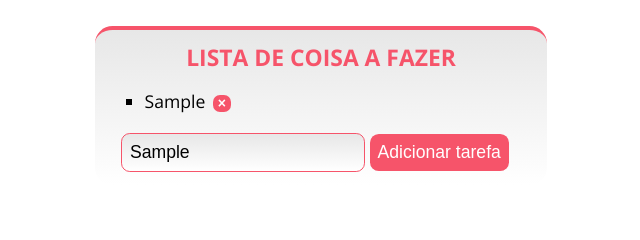
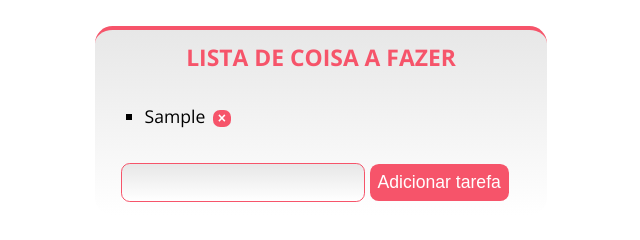
Before and after one commit to fabianelima/To-Do, a plain HTML site: page index.html in a window 1280 px wide. Both pictures are taken after typing "Sample" into the empty fields and a click on the button "Adicionar tarefa". Shown: the whole page, without its empty margins (319-959 px from the left). Drawn offline with nearby package versions, Linux system fonts and the light colour scheme.

Commit message:
Problema no remove de novo
Achei que tinha terminado o negócio, mas esqueci que a função remove,
sem identificar o que exatamente tá removendo, apaga vários itens duma
vez. E esse :poop: do CoffeeScript zoa tudo as iteração de for, e algo
que seria simples vira um pesadelo. Ainda não sei como resolver.

```diff
--- a/assets/script.js
+++ b/assets/script.js
@@ -8,10 +8,12 @@
 		=> Known issues:
 			- O 'for' que exibe os 'todos' não estava funcionando; por algum motivo ele não sabe lidar com 'for i in todos.length', tive que fazer um xunxo.
 			- É muito bizarra a forma como o CoffeeScript compila os 'for', preciso ver a forma alternativa que o Aléssio sugeriu.
-			- Não sei se ele está compilando em JS direito, ele suja muito o código.
-			- O Coffee bota 'return' em tudo, inclusive no início da função de clique do botão [equivalente a 'addEventListener()' no JS puro, '.on('click')' no jQuery].
-			- Se coloco o 'remove()' dentro do 'show()', como no tutorial que estou seguindo, dá um erro de exceção do jQuery. Vou ver como ele compila isso.
-			- Aceita strings vazias.
+
+		=> Futuros features:
+			- Fazer o botão de remove ficar visível só quando o mouse passa em cima da task
+			- Impedir uso de tags HTML [validar formulario]
+			- Enriquecer a interface, permitindo que mais listas sejam criadas [talvez um daqueles features que não vão ser implementados nunca, mas fica aqui na lista só pra constar pois vai que....
+			- Ver se ele está pegando direitinho qual botão de remove é clicado [acabei de ver sem querer que quando se intenta deletar um item, ele deleta outro]
  */
 
 (function() {
@@ -34,9 +36,13 @@
       var task, todos;
       task = $('.task').val();
       todos = getTodos();
-      todos.push(task);
-      localStorage.setItem('todo', JSON.stringify(todos));
-      show();
+      if (task === '' || task === null) {
+        alert('Campo vazio!');
+      } else {
+        todos.push(task);
+        localStorage.setItem('todo', JSON.stringify(todos));
+        show();
+      }
       return false;
     };
 
@@ -46,6 +52,7 @@
       id = $(this).attr('id');
       todos = getTodos();
       todos.splice(id, 1);
+      console.log(todos.splice(id, 1));
       localStorage.setItem('todo', JSON.stringify(todos));
       show();
       return false;
@@ -58,7 +65,7 @@
       showtodo = '<ul>';
       j = todos.length;
       for (i = _i = 0; 0 <= j ? _i < j : _i > j; i = 0 <= j ? ++_i : --_i) {
-        showtodo += '<li>' + todos[i] + '<button class="remove">&times;</button></li>';
+        showtodo += '<li>' + todos[i] + '<button class="remove" id="' + i + '">&times;</button></li>';
       }
       showtodo += '</ul>';
       $('.todos').html(showtodo);
@@ -68,7 +75,13 @@
     $('.add').on('click', function() {
       add();
       show();
+      $('.task').val('');
     });
+
+    /* Essa função ainda precisa ser revista porque ela deleta várias
+    	coisas ao mesmo tempo, mas por enquanto é o que tá mais próximo de
+    	funcionar
+     */
     $(document).on('click', '.remove', function() {
       return remove();
     });
--- a/assets/style.less
+++ b/assets/style.less
@@ -25,6 +25,10 @@
 	ul {
 		list-style: square;
 		margin-left: 5%;
+	}
+
+	li {
+		margin: 4% 0;
 	}
 
 	.todos {
--- a/index.html
+++ b/index.html
@@ -12,7 +12,7 @@
 		<div class="todos">
 		</div>
 		<input type="text" class="task">
-		<button class="add">Adicionar tarefa</button>
+		<button class="add" type="submit">Adicionar tarefa</button>
 	</div>
 
 <script type="text/javascript" src="assets/jquery-3.0.0.min.js"></script>
```
Also changed, not shown: assets/style.css, 1 other file.
